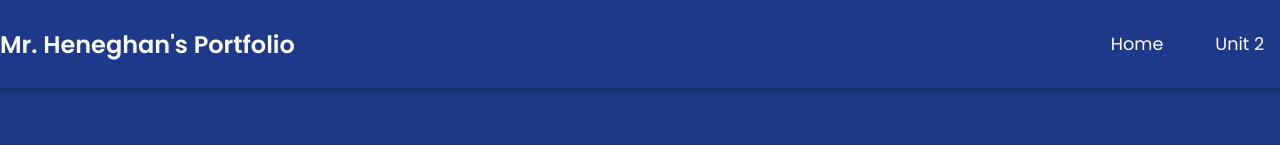
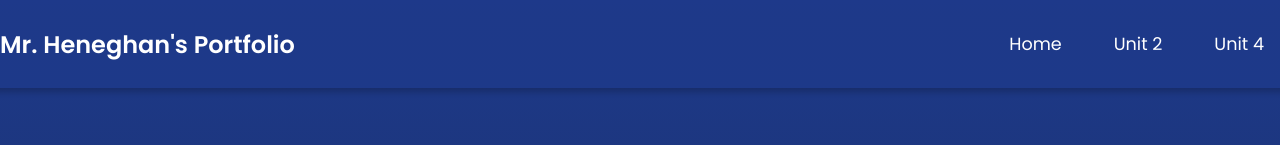
Before and after one commit to MurrayHeneghan/MurrayHeneghan.github.io, a plain HTML site: page unit3.html in a window 1280 px wide. Shown: the top 145 px of the page. Drawn offline with Linux system fonts and the light colour scheme.

Commit message:
Update unit3.html

```diff
--- a/unit3.html
+++ b/unit3.html
@@ -162,6 +162,7 @@
         <ul class="menu">
             <li><a href="index.html">Home</a></li>
             <li><a href="unit2.html">Unit 2</a></li>
+            <li><a href="unit4.html">Unit 4</a></li>
         </ul>
         <span class="menu-toggle">&#9776;</span>
     </nav>
```
